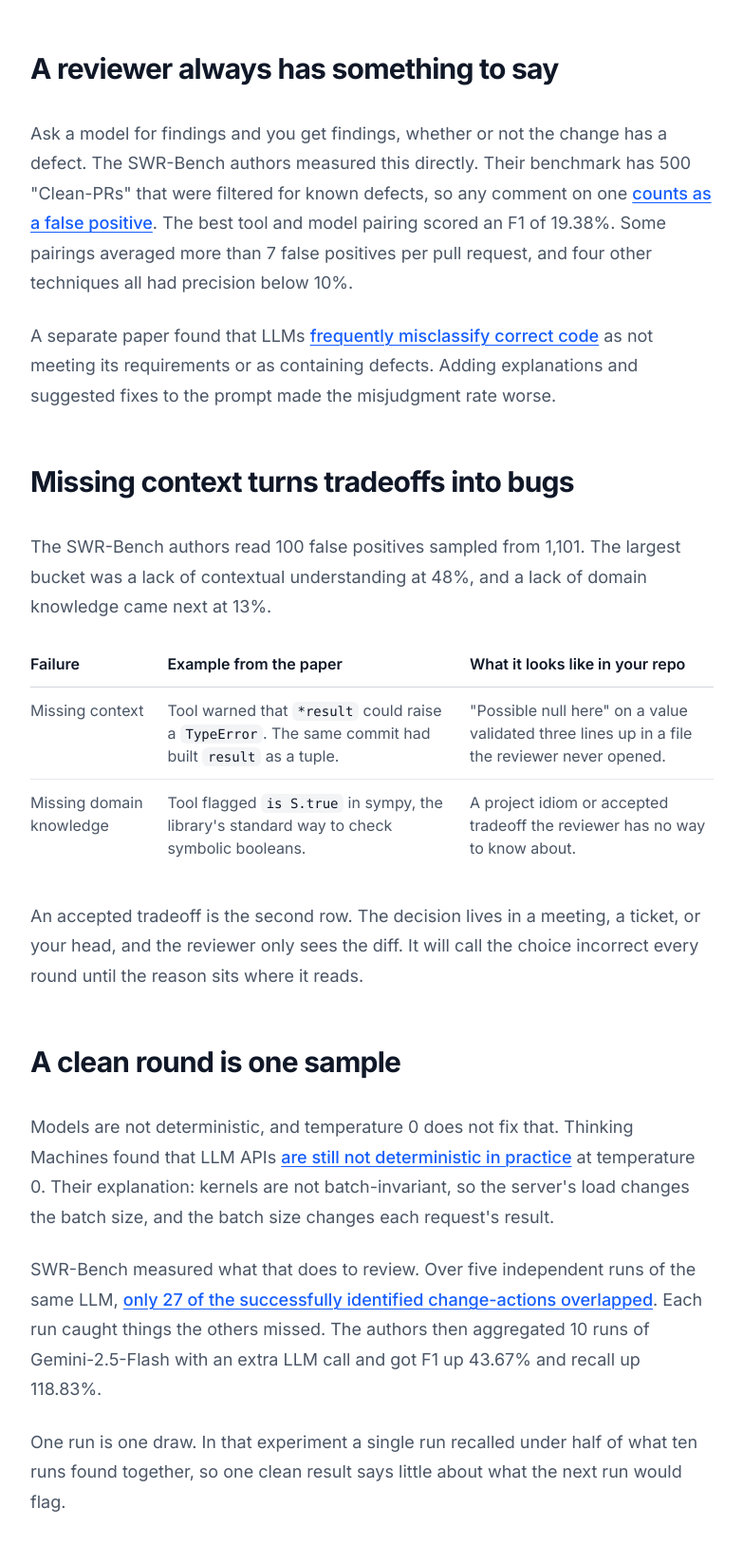
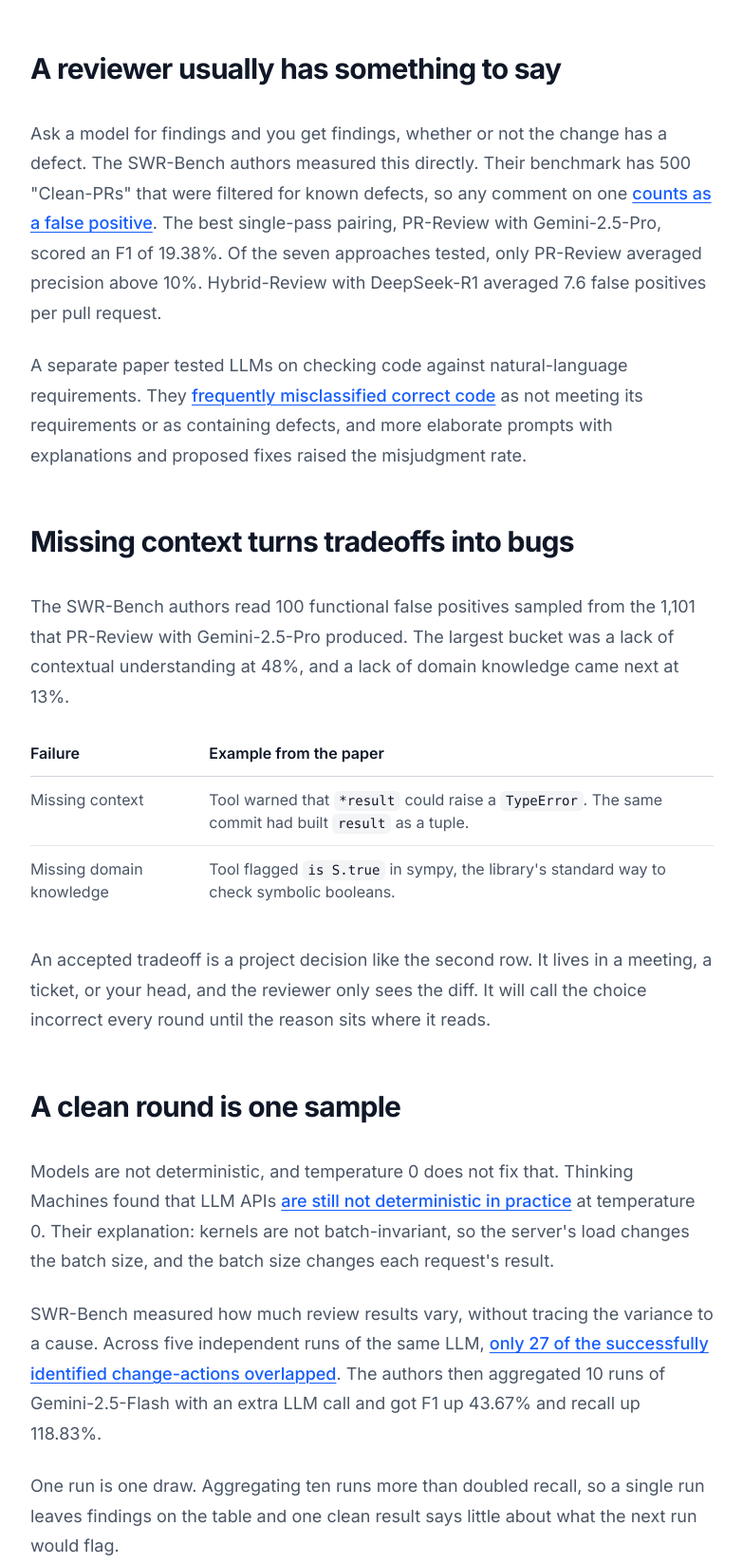
Before and after one commit to ssilve1989/ssilve1989.github.io, an Astro site: page /blog/a-clean-ai-review-is-weak-evidence in a window 1280 px wide. Shown: the part 789-2436 px from the top of the page at 95% size, without its empty margins (248-1031 px from the left). Built offline with nearby package versions, Linux system fonts and the light colour scheme; Astro itself is replaced by a stand-in of ours.

Commit message:
fix: correct claims in ai review blog post

```diff
--- a/src/content/blog/a-clean-ai-review-is-weak-evidence.mdx
+++ b/src/content/blog/a-clean-ai-review-is-weak-evidence.mdx
@@ -15,30 +15,30 @@
 
 Then a human, or a reviewer prompted slightly differently, spots something obvious that all ten rounds walked past. This post covers why that happens and how to read a review result without over-trusting it.
 
-## A reviewer always has something to say
+## A reviewer usually has something to say
 
-Ask a model for findings and you get findings, whether or not the change has a defect. The SWR-Bench authors measured this directly. Their benchmark has 500 "Clean-PRs" that were filtered for known defects, so any comment on one [counts as a false positive](https://arxiv.org/html/2509.01494v2). The best tool and model pairing scored an F1 of 19.38%. Some pairings averaged more than 7 false positives per pull request, and four other techniques all had precision below 10%.
+Ask a model for findings and you get findings, whether or not the change has a defect. The SWR-Bench authors measured this directly. Their benchmark has 500 "Clean-PRs" that were filtered for known defects, so any comment on one [counts as a false positive](https://arxiv.org/html/2509.01494v2). The best single-pass pairing, PR-Review with Gemini-2.5-Pro, scored an F1 of 19.38%. Of the seven approaches tested, only PR-Review averaged precision above 10%. Hybrid-Review with DeepSeek-R1 averaged 7.6 false positives per pull request.
 
-A separate paper found that LLMs [frequently misclassify correct code](https://arxiv.org/abs/2508.12358) as not meeting its requirements or as containing defects. Adding explanations and suggested fixes to the prompt made the misjudgment rate worse.
+A separate paper tested LLMs on checking code against natural-language requirements. They [frequently misclassified correct code](https://arxiv.org/abs/2508.12358) as not meeting its requirements or as containing defects, and more elaborate prompts with explanations and proposed fixes raised the misjudgment rate.
 
 ## Missing context turns tradeoffs into bugs
 
-The SWR-Bench authors read 100 false positives sampled from 1,101. The largest bucket was a lack of contextual understanding at 48%, and a lack of domain knowledge came next at 13%.
+The SWR-Bench authors read 100 functional false positives sampled from the 1,101 that PR-Review with Gemini-2.5-Pro produced. The largest bucket was a lack of contextual understanding at 48%, and a lack of domain knowledge came next at 13%.
 
-| Failure | Example from the paper | What it looks like in your repo |
-| --- | --- | --- |
-| Missing context | Tool warned that `*result` could raise a `TypeError`. The same commit had built `result` as a tuple. | "Possible null here" on a value validated three lines up in a file the reviewer never opened. |
-| Missing domain knowledge | Tool flagged `is S.true` in sympy, the library's standard way to check symbolic booleans. | A project idiom or accepted tradeoff the reviewer has no way to know about. |
+| Failure | Example from the paper |
+| --- | --- |
+| Missing context | Tool warned that `*result` could raise a `TypeError`. The same commit had built `result` as a tuple. |
+| Missing domain knowledge | Tool flagged `is S.true` in sympy, the library's standard way to check symbolic booleans. |
 
-An accepted tradeoff is the second row. The decision lives in a meeting, a ticket, or your head, and the reviewer only sees the diff. It will call the choice incorrect every round until the reason sits where it reads.
+An accepted tradeoff is a project decision like the second row. It lives in a meeting, a ticket, or your head, and the reviewer only sees the diff. It will call the choice incorrect every round until the reason sits where it reads.
 
 ## A clean round is one sample
 
 Models are not deterministic, and temperature 0 does not fix that. Thinking Machines found that LLM APIs [are still not deterministic in practice](https://thinkingmachines.ai/blog/defeating-nondeterminism-in-llm-inference/) at temperature 0. Their explanation: kernels are not batch-invariant, so the server's load changes the batch size, and the batch size changes each request's result.
 
-SWR-Bench measured what that does to review. Over five independent runs of the same LLM, [only 27 of the successfully identified change-actions overlapped](https://arxiv.org/html/2509.01494v2). Each run caught things the others missed. The authors then aggregated 10 runs of Gemini-2.5-Flash with an extra LLM call and got F1 up 43.67% and recall up 118.83%.
+SWR-Bench measured how much review results vary, without tracing the variance to a cause. Across five independent runs of the same LLM, [only 27 of the successfully identified change-actions overlapped](https://arxiv.org/html/2509.01494v2). The authors then aggregated 10 runs of Gemini-2.5-Flash with an extra LLM call and got F1 up 43.67% and recall up 118.83%.
 
-One run is one draw. In that experiment a single run recalled under half of what ten runs found together, so one clean result says little about what the next run would flag.
+One run is one draw. Aggregating ten runs more than doubled recall, so a single run leaves findings on the table and one clean result says little about what the next run would flag.
 
 ## Disagreement points at the change
 
@@ -52,7 +52,7 @@
   escalate="Rounds never settle or reviewers conflict: read the change"
 />
 
-If reviewers keep contradicting each other, or every round turns up new findings, the reviewers are rarely the problem. The change is usually too large, too vague about its intent, or missing the context anyone would need to judge it. Re-rolling the review hides that. Splitting the change, writing down the intent, or reading it yourself addresses it.
+If reviewers keep contradicting each other, or every round turns up new findings, I take that as a sign something went wrong in the change process. The suspects are a change that is too large, vague about its intent, or missing the context anyone would need to judge it. Re-rolling the review hides that. Splitting the change, writing down the intent, or reading it yourself addresses it.
 
 <Callout type="tip" title="Triage every finding">
 Each finding gets one of three outcomes: fixed, accepted with a written reason, or rejected with a written reason. The reasons go where the next reviewer will see them, in the PR description or a comment at the call site.
@@ -74,5 +74,5 @@
 All accessed 2026-10-09.
 
 - [SWR-Bench: Assessing LLM Performance in Real-World Code Review Comment Generation](https://arxiv.org/abs/2509.01494), Zeng et al., arXiv, v2 revised 5 Jun 2026.
-- [Uncovering Systematic Failures of LLMs in Verifying Code Against Natural Language Specifications](https://arxiv.org/abs/2508.12358), arXiv, 17 Aug 2025.
+- [Uncovering Systematic Failures of LLMs in Verifying Code Against Natural Language Specifications](https://arxiv.org/abs/2508.12358), Haolin Jin and Huaming Chen, arXiv, 17 Aug 2025.
 - [Defeating Nondeterminism in LLM Inference](https://thinkingmachines.ai/blog/defeating-nondeterminism-in-llm-inference/), Horace He and others, Thinking Machines Lab, 10 Sep 2025.
```
